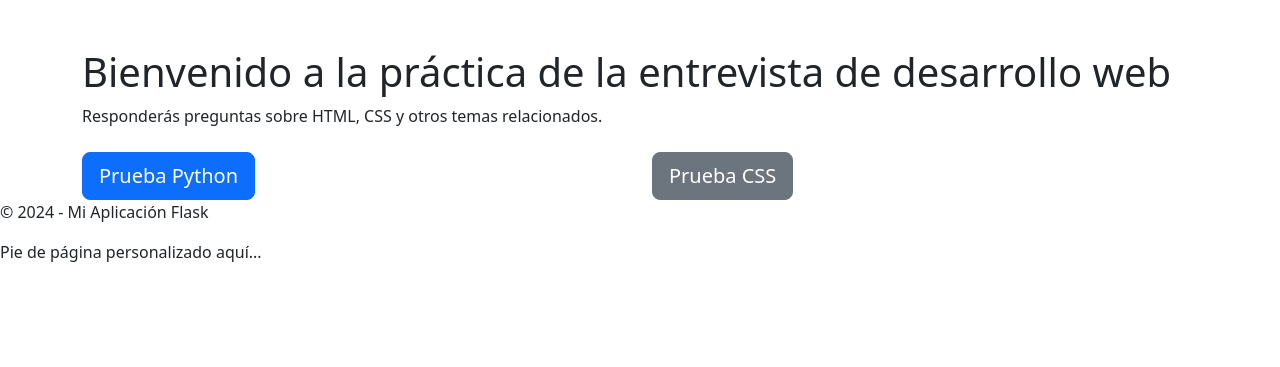
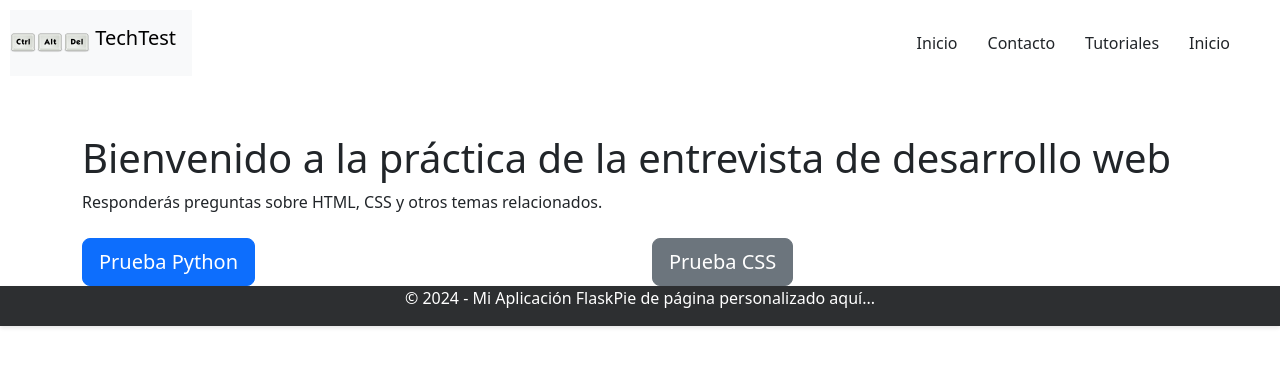
Before and after one commit to JMER15/technical_interview_expert_system, a Flask app: page / in a window 1280 px wide. Shown: the top 367 px of the page. Run offline with Flask 3, Linux system fonts and the light colour scheme.

Commit message:
add style to base.html

```diff
--- a/templates/base.html
+++ b/templates/base.html
@@ -8,9 +8,10 @@
         integrity="sha384-QWTKZyjpPEjISv5WaRU9OFeRpok6YctnYmDr5pNlyT2bRjXh0JMhjY6hW+ALEwIH" crossorigin="anonymous" />
     <link rel="stylesheet" href="https://cdn.jsdelivr.net/npm/bootstrap-icons@1.11.3/font/bootstrap-icons.min.css" />
     <script src="https://cdn.jsdelivr.net/npm/bootstrap@5.3.3/dist/js/bootstrap.bundle.min.js"
-        integrity="sha384-YvpcrYf0tY3lHB60NNkmXc5s9fDVZLESaAA55NDzOxhy9GkcIdslK1eN7N6jIeHz"
-        crossorigin="anonymous"></script>
-    <title>{% block title %}Mi Aplicación Flask{% endblock %}</title>
+    integrity="sha384-YvpcrYf0tY3lHB60NNkmXc5s9fDVZLESaAA55NDzOxhy9GkcIdslK1eN7N6jIeHz"
+    crossorigin="anonymous"></script>
+    <link rel="stylesheet" href="{{ url_for('static', filename='styles/style.css') }}">
+    <title>{% block title %}TechTest Expert System{% endblock %}</title>
     <script>
         function hacer_test(tipo) {
             window.location.href = `/test/${tipo}`;
@@ -19,9 +20,27 @@
 </head>
 
 <body>
-    <!-- Encabezado -->
     <header>
-
+        <nav class="navbar navbar-light bg-light">
+            <a class="navbar-brand" href="#">
+                <img src="{{ url_for('static', filename='img/control-alt-supr.webp') }}" width="80" class="d-inline-block align-top" alt="Logo" />
+                TechTest
+            </a>
+        </nav>
+        <ul class="navbar-nav">
+            <li class="nav-item">
+                <a class="nav-link" href="#">Inicio</a>
+            </li>
+            <li class="nav-item">
+                <a class="nav-link" href="#">Contacto</a>
+            </li>
+            <li class="nav-item">
+                <a class="nav-link" href="#">Tutoriales</a>
+            </li>
+            <li class="nav-item">
+                <a class="nav-link disabled" href="#">Inicio</a>
+            </li>
+        </ul>
     </header>
 
     <!-- Contenido principal -->
@@ -34,8 +53,6 @@
         <p>&copy; 2024 - Mi Aplicación Flask</p>
         <p>Pie de página personalizado aquí...</p>
     </footer>
-
-    <!-- Agregar aquí enlaces a scripts JS u otros elementos al final del cuerpo -->
 </body>
 
 </html>
```
